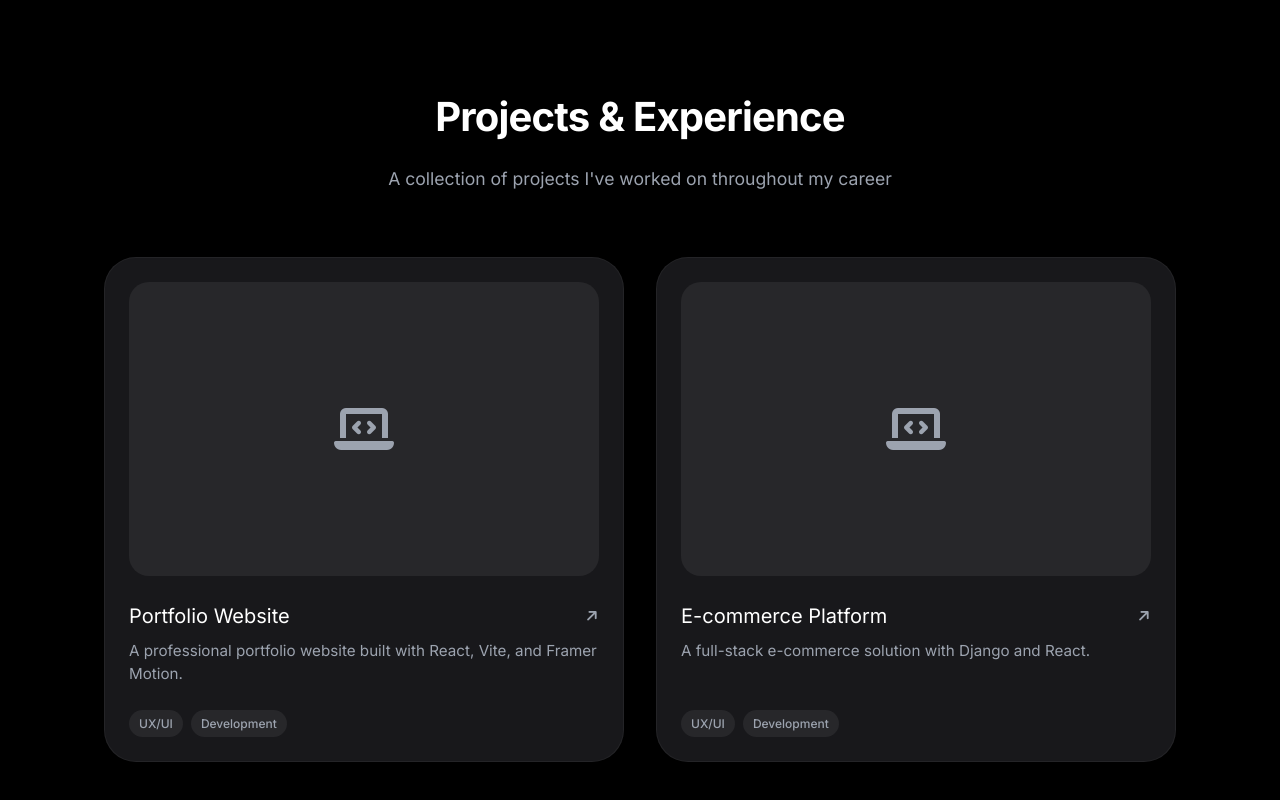
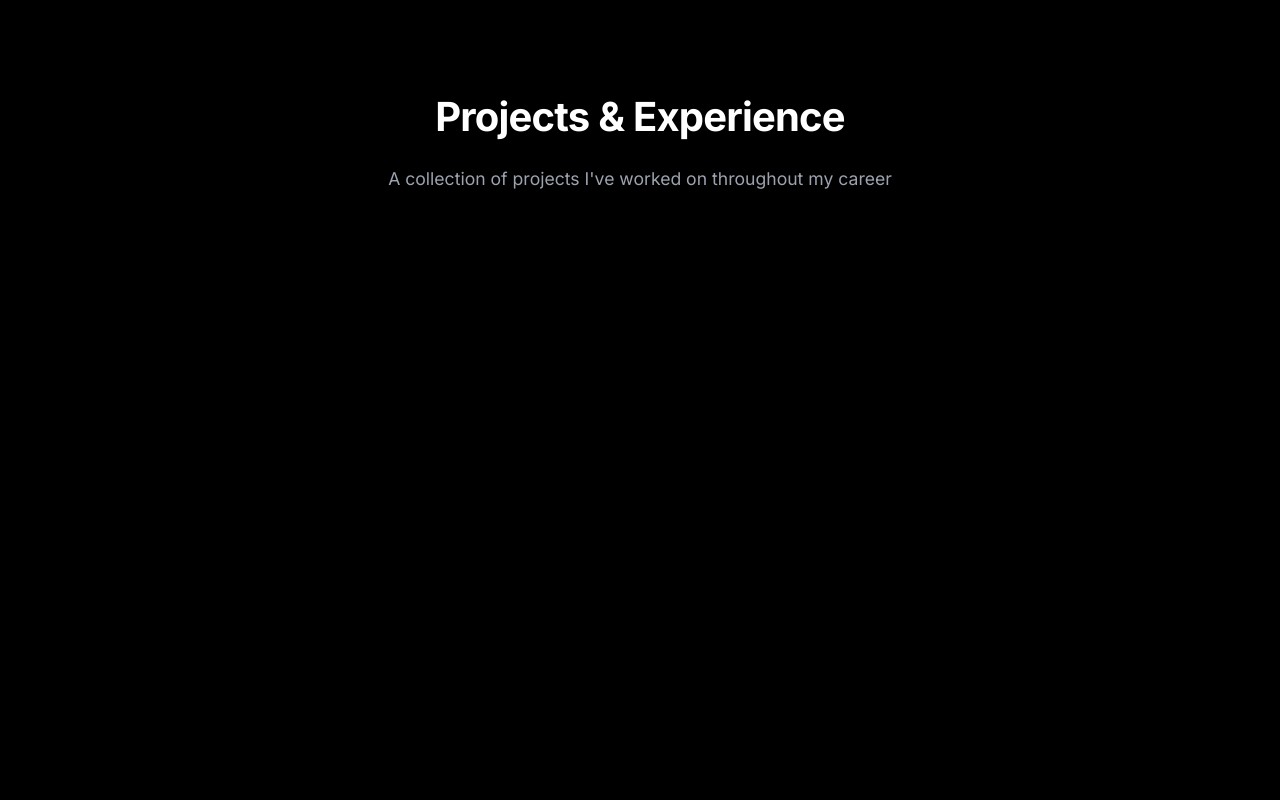
Before and after one commit to phamhoangvu2k7/Portfolio, a React (Vite) app in the folder frontend/: page / in a window 1280 px wide. Shown: the part 1816-2616 px from the top of the page. After the commit the page ends 2233 px from the top, so only its background shows below. Built offline with nearby package versions, Linux system fonts and the light colour scheme.

Commit message:
chore: hide project

```diff
--- a/frontend/src/App.tsx
+++ b/frontend/src/App.tsx
@@ -258,7 +258,7 @@ function App() {
           </motion.div>
         </Section>
 
-        <div className="bento-grid">
+        {/* <div className="bento-grid">
           {projects.map((project, index) => (
             <motion.a
               key={project.id}
@@ -292,7 +292,7 @@ function App() {
               </div>
             </motion.a>
           ))}
-        </div>
+        </div> */}
       </main>
 
       <motion.a
```
